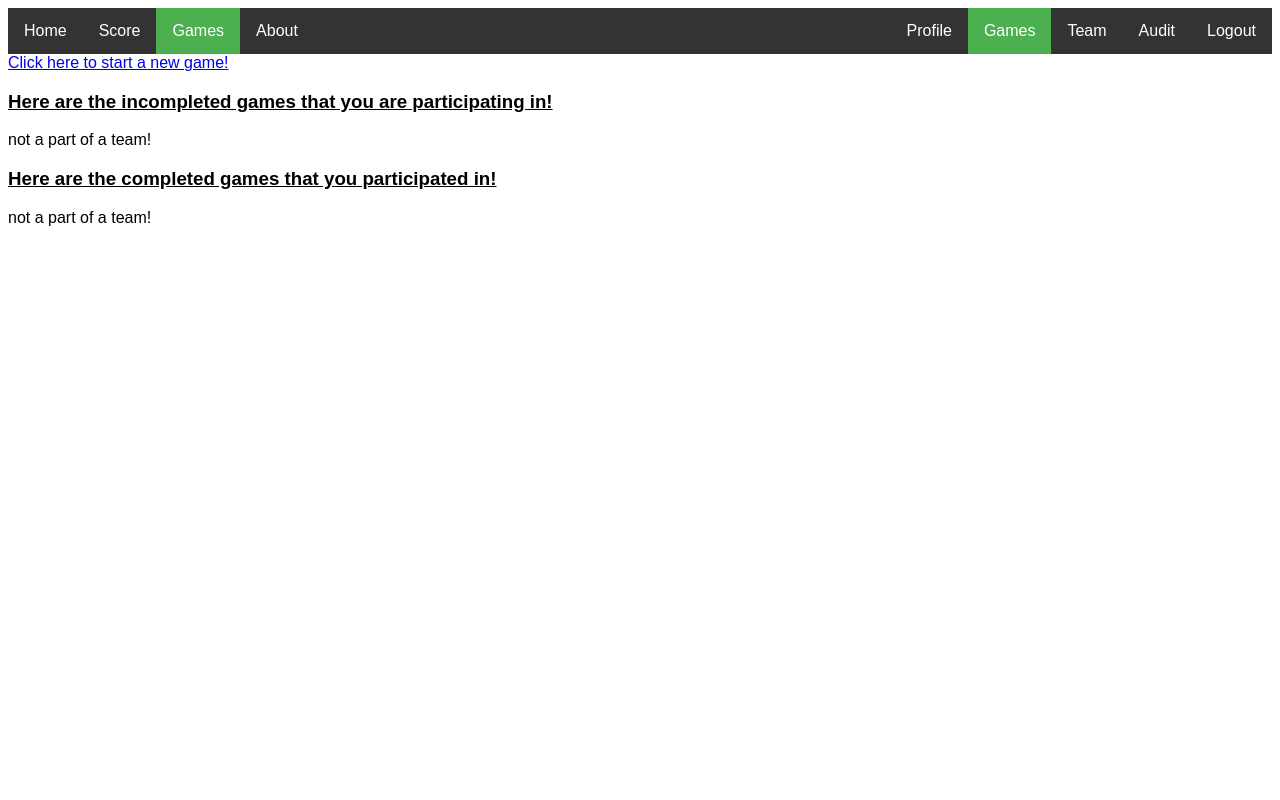
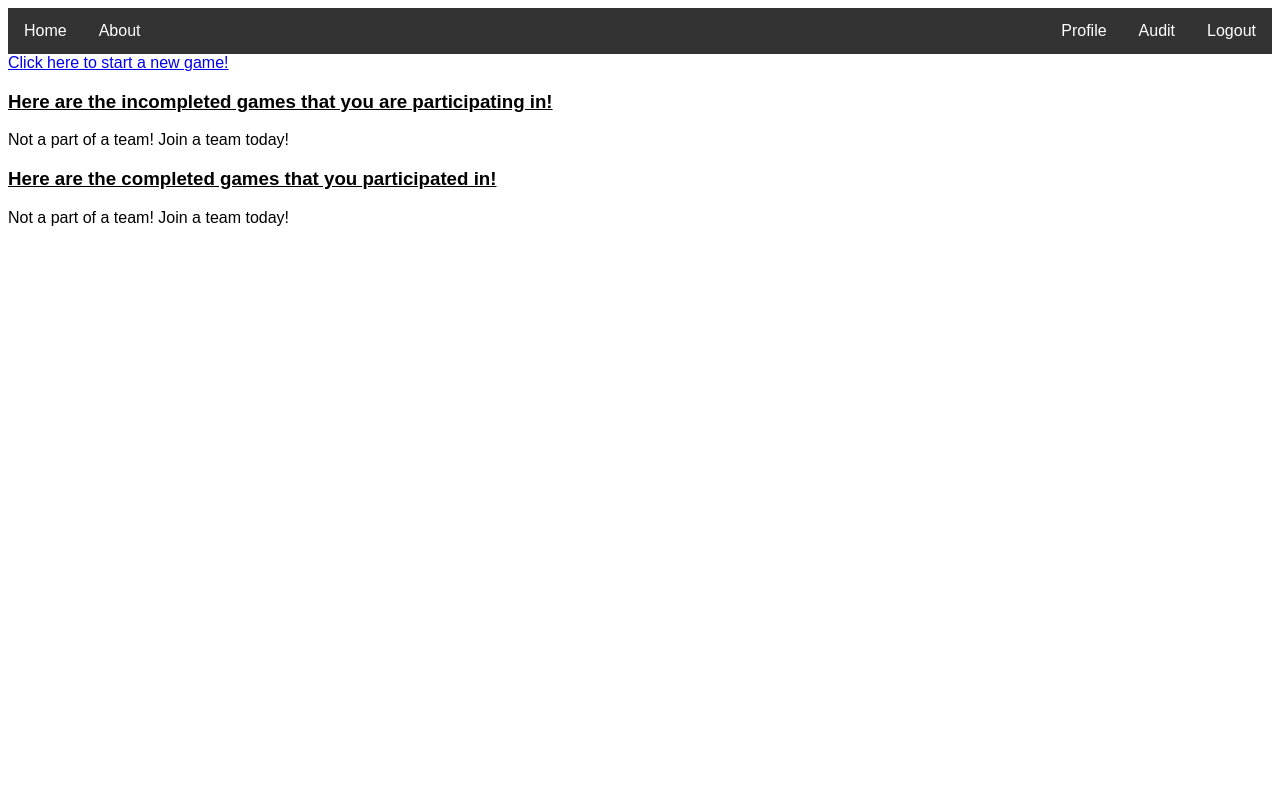
Before and after one commit to robert-vo/Bowling-Score-Tracking-System, a PHP site: page /games.php in a window 1280 px wide. Run offline with PHP 8.4, Linux system fonts and the light colour scheme; the visitor is signed in with stand-in values (Sample User, id 1); data that the repository does not hold is empty.

Commit message:
Refactoring

```diff
--- a/public_html/games.php
+++ b/public_html/games.php
@@ -136,7 +136,7 @@ function findAllTeamsAPlayerIsAPartOf($playerID, $gameStatus) {
             findAllGamesATeamIsAPartOf($row['TEAM_ID'], $gameStatus);
         }
     } else {
-        echo "not a part of a team!";
+        echo "Not a part of a team! Join a team today!";
     }
 }
 
--- a/public_html/menuBar.php
+++ b/public_html/menuBar.php
@@ -9,19 +9,6 @@ if(isset($_SESSION['sess_user'])){
             echo '<li><a class="active" href="index.php">Home</a></li>';
         } else {
             echo '<li><a href="index.php">Home</a></li>';
-        }
-
-
-        if ($currentPage == "scores.php") {
-            echo '<li><a class="active" href="scores.php">Score</a></li>';
-        } else {
-            echo '<li><a href="scores.php">Score</a></li>';
-        }
-
-        if ($currentPage == "games.php") {
-            echo '<li><a class="active" href="games.php">Games</a></li>';
-        } else {
-            echo '<li><a href="games.php">Games</a></li>';
         }
 
         if ($currentPage == "about.php") {
@@ -52,6 +39,12 @@ if(isset($_SESSION['sess_user'])){
                 echo '<li style="float:right"><a href="audit.php">Audit</a></li>';
             }
         }
+        else { //not admin
+            if ($currentPage == "scores.php") {
+                echo '<li><a class="active" href="scores.php">Score</a></li>';
+            } else {
+                echo '<li><a href="scores.php">Score</a></li>';
+            }
 
             if ($currentPage == "team.php") {
                 echo '<li style="float:right"><a class="active" href="team.php">Team</a></li>';
@@ -64,7 +57,7 @@ if(isset($_SESSION['sess_user'])){
             } else {
                 echo '<li style="float:right"><a href="games.php">Games</a></li>';
             }
-
+        }
 
         if ($currentPage == "loginSuccessful.php") {
             echo '<li style="float:right"><a class="active" href="loginSuccessful.php">Profile</a></li>';
@@ -72,9 +65,6 @@ if(isset($_SESSION['sess_user'])){
             echo '<li style="float:right"><a href="loginSuccessful.php">Profile</a></li>';
         }
         echo '</ul>';
-
-
-
     }
 }
 else{
```
Lines whose indentation alone changed are shown as unchanged.
